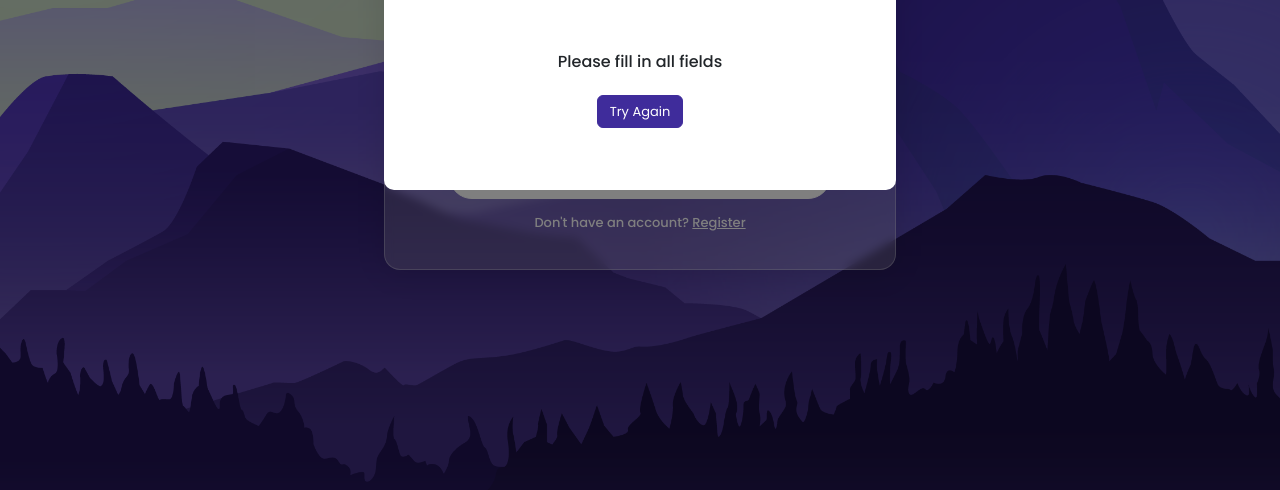
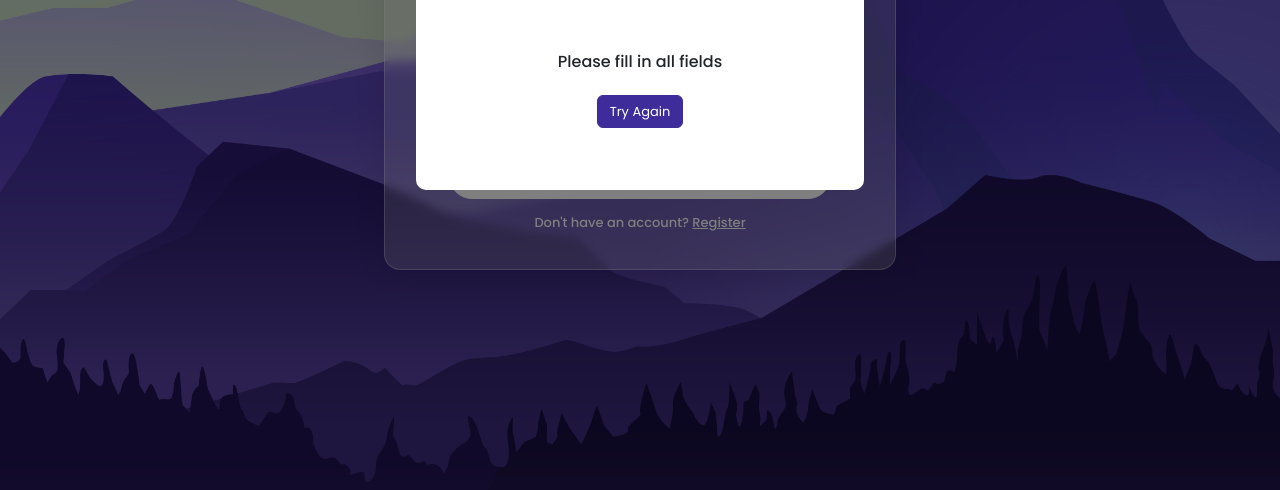
Before and after one commit to esraalsayyed/smart-login, a plain HTML site: page index.html in a window 1280 px wide. Both pictures are taken after a click on the link "Login". Shown: the part 310-800 px from the top of the page. Drawn offline with Linux system fonts and the light colour scheme.

Commit message:
Update style.css

```diff
--- a/css/style.css
+++ b/css/style.css
@@ -122,31 +122,43 @@ a {
 /* ========= media query break points ============  */
 
 @media (min-width: 320px) {
-  .login , section .empty-input .box,
+  .login  {
+    width: 80%;
+  }
+  section .empty-input .box,
   .incorrect-input .box,
-  .existing-input .box {
-    width: 80%;
+  .existing-input .box{
+    width:75%;
   }
 
 }
 @media (min-width: 600px) {
-  .login,section .empty-input .box,
+  .login{
+    width: 60%;
+  }
+  section .empty-input .box,
   .incorrect-input .box,
-  .existing-input .box {
-    width: 60%;
+  .existing-input .box{
+    width:55%;
   }
 }
 @media (min-width: 801px) {
-  .login,section .empty-input .box,
+  .login {
+    width: 50%;
+  }
+  section .empty-input .box,
   .incorrect-input .box,
-  .existing-input .box {
-    width: 50%;
+  .existing-input .box{
+    width:45%;
   }
 }
 @media (min-width: 1025px) {
-  .login,section .empty-input .box,
-  .incorrect-input .box,
-  .existing-input .box{
+  .login{
     width: 40%;
   }
+  section .empty-input .box,
+.incorrect-input .box,
+.existing-input .box{
+  width:35%;
 }
+}
```
